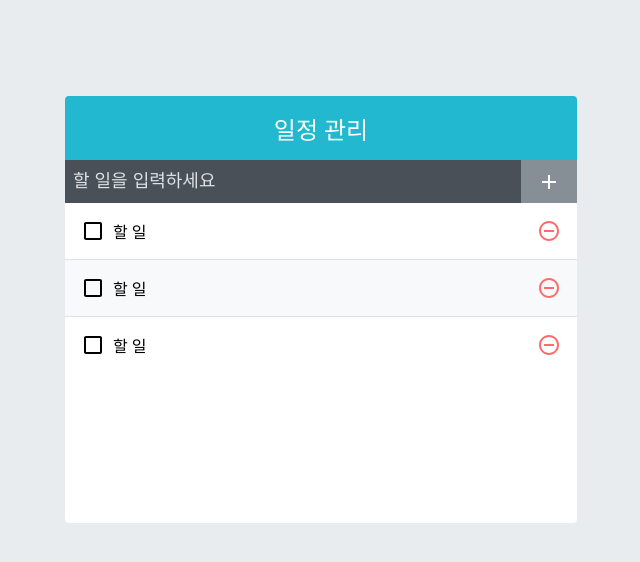
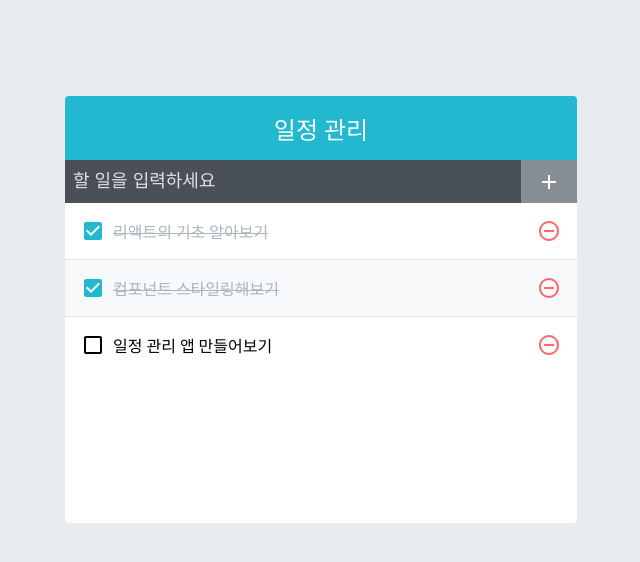
Before and after one commit to yeomkyeorae/studyingReact, a React (Create React App) app in the folder todo-app/: page / in a window 1280 px wide. Shown: the top 562 px of the page, without its empty margins (319-959 px from the left). Built offline with nearby package versions, Linux system fonts and the light colour scheme.

Commit message:
CH 10 | add functions

```diff
--- a/todo-app/src/App.js
+++ b/todo-app/src/App.js
@@ -1,13 +1,31 @@
-import React from 'react';
+import React, { useState } from 'react';
 import TodoTemplate from './components/TodoTemplate';
 import TodoInsert from './components/TodoInsert';
 import TodoList from './components/TodoList';
 
 const App = () => {
+  const [todos, setTodos] = useState([
+    {
+      id: 1,
+      text: '리액트의 기초 알아보기',
+      checked: true,
+    },
+    {
+      id: 2,
+      text: '컴포넌트 스타일링해보기',
+      checked: true,
+    },
+    {
+      id: 3,
+      text: '일정 관리 앱 만들어보기',
+      checked: false,
+    },
+  ]);
+
   return (
     <TodoTemplate>
       <TodoInsert />
-      <TodoList />
+      <TodoList todos={todos} />
     </TodoTemplate>
   );
 };
--- a/todo-app/src/components/TodoList.js
+++ b/todo-app/src/components/TodoList.js
@@ -2,12 +2,12 @@ import React from 'react';
 import TodoListItem from './TodoListItem';
 import './TodoList.scss';
 
-const TodoList = () => {
+const TodoList = ({ todos }) => {
   return (
     <div className="TodoList">
-      <TodoListItem />
-      <TodoListItem />
-      <TodoListItem />
+      {todos.map(todo => (
+        <TodoListItem todo={todo} key={todo.id} />
+      ))}
     </div>
   );
 };
--- a/todo-app/src/components/TodoListItem.js
+++ b/todo-app/src/components/TodoListItem.js
@@ -1,17 +1,19 @@
 import React from 'react';
 import {
   MdCheckBoxOutlineBlank,
-  //   MdCheckBox,
+  MdCheckBox,
   MdRemoveCircleOutline,
 } from 'react-icons/md';
+import cn from 'classnames';
 import './TodoListItem.scss';
 
-const TodoListItem = () => {
+const TodoListItem = ({ todo }) => {
+  const { text, checked } = todo;
   return (
     <div className="TodoListItem">
-      <div className="checkbox">
-        <MdCheckBoxOutlineBlank />
-        <div className="text">할 일</div>
+      <div className={cn('checkbox', { checked })}>
+        {checked ? <MdCheckBox /> : <MdCheckBoxOutlineBlank />}
+        <div className="text">{text}</div>
       </div>
       <div className="remove">
         <MdRemoveCircleOutline />
```
